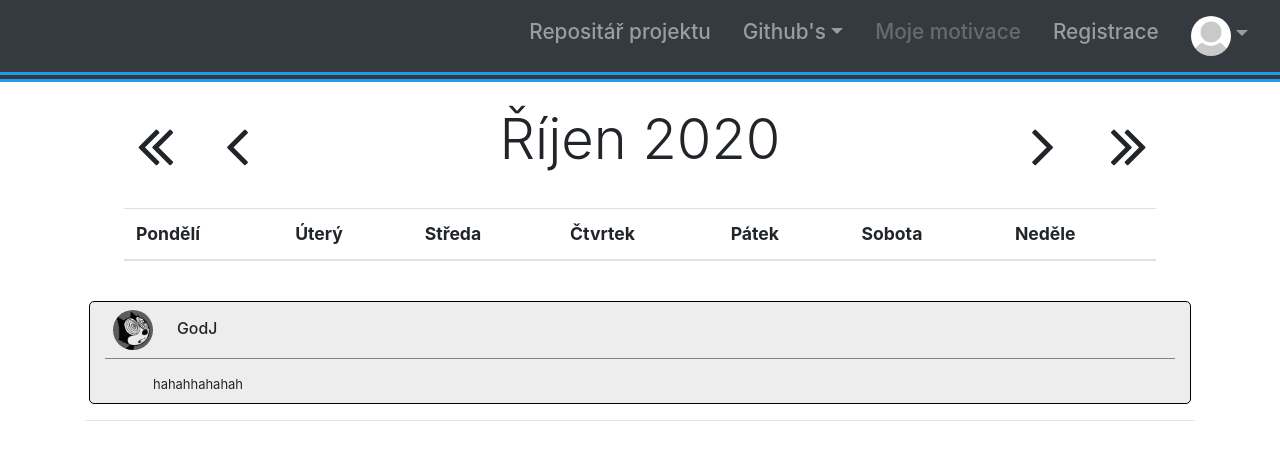
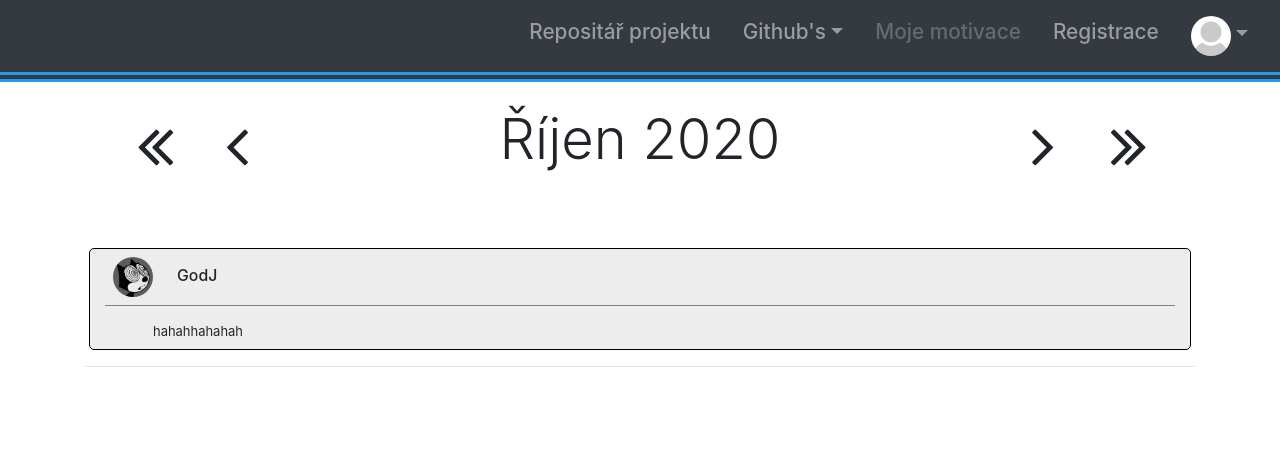
Before and after one commit to matejnesuta/zaverecny-projekt, a React (Create React App) app in the folder frontend/: page / in a window 1280 px wide. Shown: the top 460 px of the page. Built offline with nearby package versions, Linux system fonts and the light colour scheme.

Commit message:
Add files via upload

```diff
--- /dev/null
+++ b/frontend/src/Board.js
@@ -0,0 +1,125 @@
+import React, { Component } from "react";
+
+class Board extends Component {
+  state = {
+    months: [
+      "Leden",
+      "Únor",
+      "Březen",
+      "Duben",
+      "Květen",
+      "Červen",
+      "Červenec",
+      "Srpen",
+      "Září",
+      "Říjen",
+      "Listopad",
+      "Prosinec",
+    ],
+    monthIndex: 9,
+    year: 2020,
+  };
+
+  handleYearClickLeft = () => {
+    this.setState({
+      year: this.state.year - 1,
+    });
+  };
+
+  handleYearClickRight = () => {
+    this.setState({
+      year: this.state.year + 1,
+    });
+  };
+
+  handleMonthClickLeft = () => {
+    if (this.state.monthIndex === 0) {
+      this.setState({
+        monthIndex: 11,
+        year: this.state.year - 1,
+      });
+    } else {
+      this.setState({
+        monthIndex: this.state.monthIndex - 1,
+      });
+    }
+  };
+
+  handleMonthClickRight = () => {
+    if (this.state.monthIndex === 11) {
+      this.setState({
+        monthIndex: 0,
+        year: this.state.year + 1,
+      });
+    } else {
+      this.setState({
+        monthIndex: this.state.monthIndex + 1,
+      });
+    }
+  };
+
+  render() {
+    return (
+      <div>
+        <div className="row m-4">
+          <div className="col-1 text-left">
+            <button
+              id="year_left"
+              className="btn"
+              onClick={this.handleYearClickLeft}
+            >
+              <i
+                className="fa fa-angle-double-left fa-4x"
+                aria-hidden="true"
+              ></i>
+            </button>
+          </div>
+          <div className="col-1 text-left">
+            <button
+              id="mnth_left"
+              className="btn"
+              onClick={this.handleMonthClickLeft}
+            >
+              <i className="fa fa-angle-left fa-4x" aria-hidden="true"></i>
+            </button>
+          </div>
+          <div className="col-8 text-center">
+            <h3 className="display-4 ">
+              {this.state.months[this.state.monthIndex] + " " + this.state.year}
+            </h3>
+          </div>
+          <div className="col-1 text-right">
+            <button
+              id="mnth_right"
+              className="btn"
+              onClick={this.handleMonthClickRight}
+            >
+              <i className="fa fa-angle-right fa-4x" aria-hidden="true"></i>
+            </button>
+          </div>
+          <div className="col-1 text-right">
+            <button
+              id="year_right"
+              className="btn"
+              onClick={this.handleYearClickRight}
+            >
+              <i
+                className="fa fa-angle-double-right fa-4x"
+                aria-hidden="true"
+              ></i>
+            </button>
+          </div>
+        </div>
+        <div className="row m-4">
+          <div className="col-12">
+            <table className="table">
+              <tbody></tbody>
+            </table>
+          </div>
+        </div>
+      </div>
+    );
+  }
+}
+
+export default Board;
--- a/frontend/src/Footer.js
+++ b/frontend/src/Footer.js
@@ -4,7 +4,7 @@ class Footer extends Component {
   render() {
     return (
       <footer>
-        <p className="center">Zde bude footer :></p>
+        <p className="center">Le epique programuè clique</p>
       </footer>
     );
   }
--- a/frontend/src/Login.js
+++ b/frontend/src/Login.js
@@ -1,6 +1,6 @@
 import React, { Component } from "react";
 import Navbar from "./Navbar";
-import {Redirect} from "react-router-dom";
+import { Redirect } from "react-router-dom";
 import axios from "axios";
 
 class Login extends Component {
@@ -8,7 +8,8 @@ class Login extends Component {
     email: "",
     password: "",
     token: "",
-    loginError: false,
+    error: "",
+    redirect: false,
   };
 
   handleChange = (event) => {
@@ -26,34 +27,27 @@ class Login extends Component {
         { withCredentials: true }
       )
       .then((response) => {
-          this.setState({
-              token: response.data.key,
-          });
+        this.setState({
+          token: response.data.key,
+        });
+        console.log(response);
       })
       .catch((error) => {
+        this.setState({
+          error: error,
+        });
         console.log(error);
       });
     event.preventDefault();
     this.setState({
-        redirect: true,
+      redirect: true,
     });
   };
 
-  authError() {
-    if (this.state.loginError) {
-      return (
-        <div className="col-12 p-2">
-          <span className="badge badge-pill badge-danger m-1">!</span>
-          <small className="text-danger">Nesprávné heslo nebo email.</small>
-        </div>
-      );
+  render() {
+    if (this.state.redirect) {
+      return <Redirect to="/" />;
     }
-  }
-
-  render() {
-      if(this.state.redirect) {
-          return <Redirect to="/"/>;
-      }
     return (
       <div>
         <Navbar isLoggedIn={false} />
@@ -72,9 +66,6 @@ class Login extends Component {
                   </div>
                   <div className="col-8">
                     <input
-                      style={{
-                        borderColor: this.state.loginError ? "red" : "",
-                      }}
                       type="email"
                       name="email"
                       id="log_email"
@@ -94,9 +85,6 @@ class Login extends Component {
                   </div>
                   <div className="col-8">
                     <input
-                      style={{
-                        borderColor: this.state.loginError ? "red" : "",
-                      }}
                       type="password"
                       name="password"
                       id="log_password"
@@ -106,7 +94,6 @@ class Login extends Component {
                       onChange={this.handleChange}
                       required
                     ></input>
-                    <div>{this.authError()}</div>
                   </div>
                 </div>
                 <div className="row m-3">
--- a/frontend/src/Main.js
+++ b/frontend/src/Main.js
@@ -1,9 +1,8 @@
 import React, { Component } from "react";
-import Calendar from "./Calendar";
+import Board from "./Board";
 import UpdateLog from "./UpdateLog";
 import Navbar from "./Navbar";
 import woke from "./images/woke.jpg";
-import user_icon from "./images/user_icon.jpg";
 import { Link } from "react-router-dom";
 import axios from "axios";
 
@@ -16,7 +15,7 @@ class Main extends Component {
   Loading data from database with axios.get
 
   componentDidMount() {
-    axios.get("http://localhost:8000/profiles").then((res) => {
+    axios.get(/profiles").then((res) => {
       const users = res.data;
       const receivedData = users.map((user) => (
         <UpdateLog
@@ -38,7 +37,7 @@ class Main extends Component {
         <Navbar isLoggedIn={true} />
         <div className="container">
           <div>
-            <Calendar />
+            <Board />
             <UpdateLog imgUrl={woke} name="GodJ" content="hahahhahahah" />
           </div>
           <div>{this.state.logs}</div>
--- a/frontend/src/Profile.js
+++ b/frontend/src/Profile.js
@@ -12,7 +12,7 @@ class Profile extends Component {
     image: null,
     password1: "",
     password2: "",
-    updateError: false,
+    error: false,
   };
 
   /*
@@ -23,7 +23,7 @@ class Profile extends Component {
   handleSubmit = (event) => {
     axios
       .post(
-        "localhost:8000/auth/password/change",
+        "/auth/password/change",
         {
           firstName: this.state.firstName,
           lastName: this.state.lastName,
@@ -50,13 +50,30 @@ class Profile extends Component {
   };
 
   handleFileSelect = (event) => {
-    this.setState({
-      image: event.target.files[0],
+    let ok = false;
+    let type = event.target.files[0].type.split("/");
+    let imageType = type[1];
+    const imageFormats = ["bmp", "gif", "tiff", "jpeg", "png"];
+    imageFormats.forEach((element) => {
+      if (imageType.localeCompare(element) === 0) {
+        ok = true;
+      }
     });
-    console.log(this.state.image);
+    if (ok) {
+      this.setState({
+        image: event.target.files[0],
+      });
+    }
   };
 
   render() {
+    console.log(this.state.image);
+    let imageInputLabel;
+    if (this.state.image == null) {
+      imageInputLabel = "Nahrát obrázek";
+    } else {
+      imageInputLabel = this.state.image.name;
+    }
     return (
       <div>
         <Navbar isLoggedIn={true} />
@@ -120,7 +137,7 @@ class Profile extends Component {
                         onChange={this.handleFileSelect}
                       ></input>
                       <label className="custom-file-label">
-                        Nahrát obrázek
+                        {imageInputLabel}
                       </label>
                     </div>
                   </div>
--- a/frontend/src/Verification.js
+++ b/frontend/src/Verification.js
@@ -5,7 +5,7 @@ import axios from "axios";
 class Verification extends Component {
   state = {
     key: "",
-    verificationError: false,
+    error: false,
   };
 
   handleChange = (event) => {
@@ -31,17 +31,6 @@ class Verification extends Component {
     event.preventDefault();
   };
 
-  authError() {
-    if (this.state.verificationError === true) {
-      return (
-        <div className="col-12 p-2">
-          <span className="badge badge-pill badge-danger m-1">!</span>
-          <small className="text-danger">Nesprávný klíč.</small>
-        </div>
-      );
-    }
-  }
-
   render() {
     return (
       <div>
@@ -63,9 +52,7 @@ class Verification extends Component {
                     <div className="col-10">
                       <input
                         style={{
-                          borderColor: this.state.verificationError
-                            ? "red"
-                            : "",
+                          borderColor: this.state.error ? "red" : "",
                         }}
                         type="text"
                         name="key"
@@ -76,7 +63,6 @@ class Verification extends Component {
                         onChange={this.handleChange}
                         required
                       ></input>
-                      <div>{this.authError()}</div>
                     </div>
                   </div>
                 </div>
```
Also changed, not shown: frontend/src/Registration.js (+25 -23 lines).
